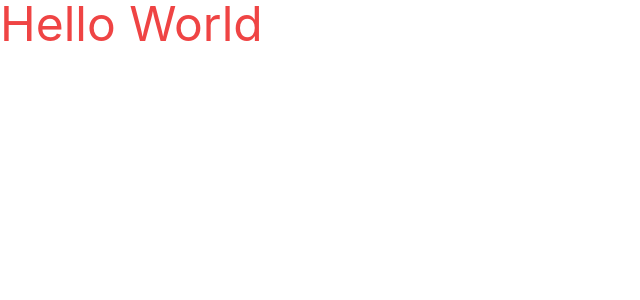
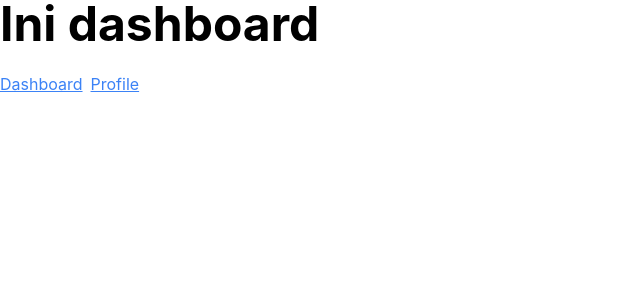
Before and after one commit to algol007/react-redux-ts, a React (Create React App) app: page / in a window 1280 px wide. Shown: the top 300 px of the page, without its empty margins (0-640 px from the left). Built offline with nearby package versions, Linux system fonts and the light colour scheme.

Commit message:
fix routing

```diff
--- a/package.json
+++ b/package.json
@@ -14,6 +14,7 @@
     "react": "^17.0.2",
     "react-dom": "^17.0.2",
     "react-redux": "^7.2.4",
+    "react-router-dom": "^5.2.0",
     "react-scripts": "4.0.3",
     "redux": "^4.1.0",
     "typescript": "^4.1.2",
@@ -44,6 +45,7 @@
     ]
   },
   "devDependencies": {
+    "@types/react-router-dom": "^5.1.7",
     "autoprefixer": "^9.8.6",
     "postcss": "^7.0.36",
     "tailwindcss": "npm:@tailwindcss/postcss7-compat@^2.2.4"
--- a/src/App.tsx
+++ b/src/App.tsx
@@ -1,12 +1,9 @@
-import React from 'react';
-import logo from './logo.svg';
+import Router from './routes';
 
-function App() {
-  return (
-    <div className="App">
-      <p className="text-5xl text-red-500">Hello World</p>
-    </div>
-  );
-}
+interface Props {}
+
+const App = ({  }: Props) => {
+  return <Router />;
+};
 
 export default App;
--- /dev/null
+++ b/src/components/Redirect.tsx
@@ -0,0 +1,8 @@
+import * as React from "react";
+import { Redirect   } from "react-router-dom";
+
+const Redirector: React.FunctionComponent = () => {
+    return <Redirect to='/'/>;
+};
+
+export default Redirector
--- /dev/null
+++ b/src/pages/auth/login.tsx
@@ -0,0 +1,7 @@
+const Login = () => {
+    return (
+        <div>Login Page</div>
+    )
+}
+
+export default Login
--- /dev/null
+++ b/src/pages/dashboard/index.tsx
@@ -0,0 +1,17 @@
+import { Link, RouteComponentProps } from 'react-router-dom';
+
+interface Props extends RouteComponentProps {}
+
+const Dashboard = ({ history }: Props) => {
+    return (
+        <>
+            <h1 className="text-5xl font-bold">Ini dashboard</h1>
+            {/* <a onClick={history.goBack}>Previous Page</a> */}
+            <br />
+            <Link to="/" className="mr-2 text-blue-500 underline">Dashboard</Link>
+            <Link to="/profile" className="text-blue-500 underline">Profile</Link>
+        </>
+    )
+}
+
+export default Dashboard
--- /dev/null
+++ b/src/pages/profile/index.tsx
@@ -0,0 +1,17 @@
+import { Link, RouteComponentProps } from 'react-router-dom';
+
+interface Props extends RouteComponentProps {}
+
+const Profile = ({ history }: Props) => {
+    return (
+        <>
+            <h1 className="text-5xl font-bold">Profile Page</h1>
+            {/* <a onClick={history.goBack}>Previous Page</a> */}
+            <br />
+            <Link to="/" className="mr-2 text-blue-500 underline">Dashboard</Link>
+            <Link to="/profile" className="text-blue-500 underline">Profile</Link>
+        </>
+    )
+}
+
+export default Profile
--- /dev/null
+++ b/src/routes/index.tsx
@@ -0,0 +1,19 @@
+import { BrowserRouter, Route, Switch, Redirect } from 'react-router-dom';
+
+import Dashboard from '../pages/dashboard';
+import Profile from '../pages/profile';
+
+const Router = () => {
+  return (
+    <BrowserRouter>
+      <Switch>
+        <Route exact={true} path="/" component={Dashboard} />
+        <Route path="/profile" component={Profile} />
+        {/* Not Found */}
+        <Route component={() => <Redirect to="/" />} />
+      </Switch>
+    </BrowserRouter>
+  );
+};
+
+export default Router;
```
Also changed, not shown: 2 other files (tests, documents, lock files or other folders).
